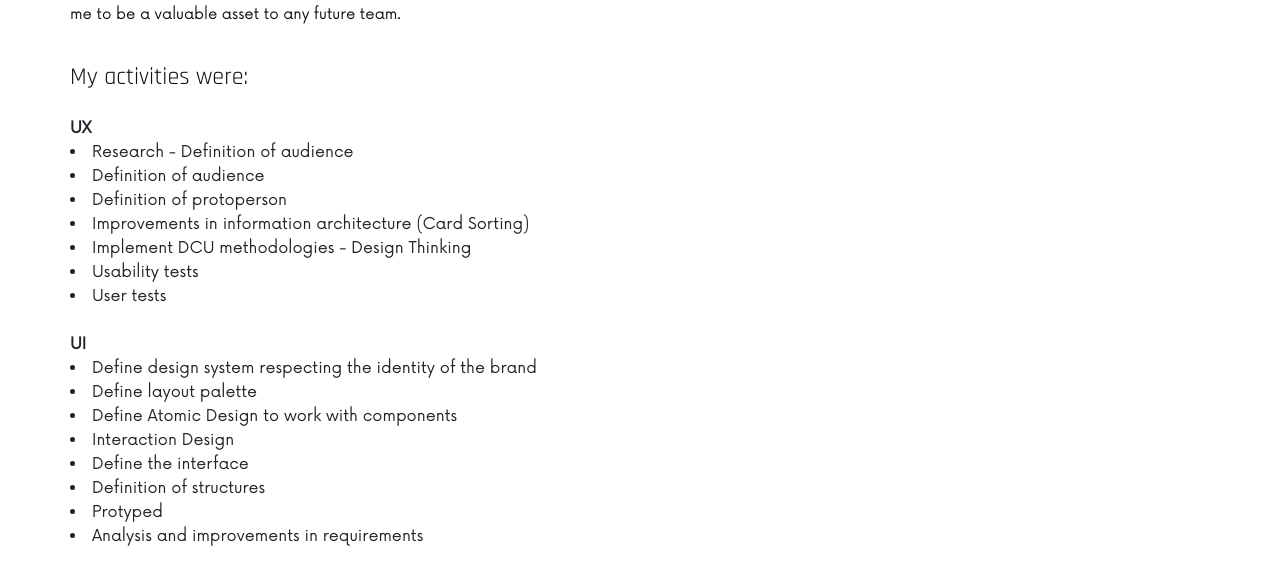
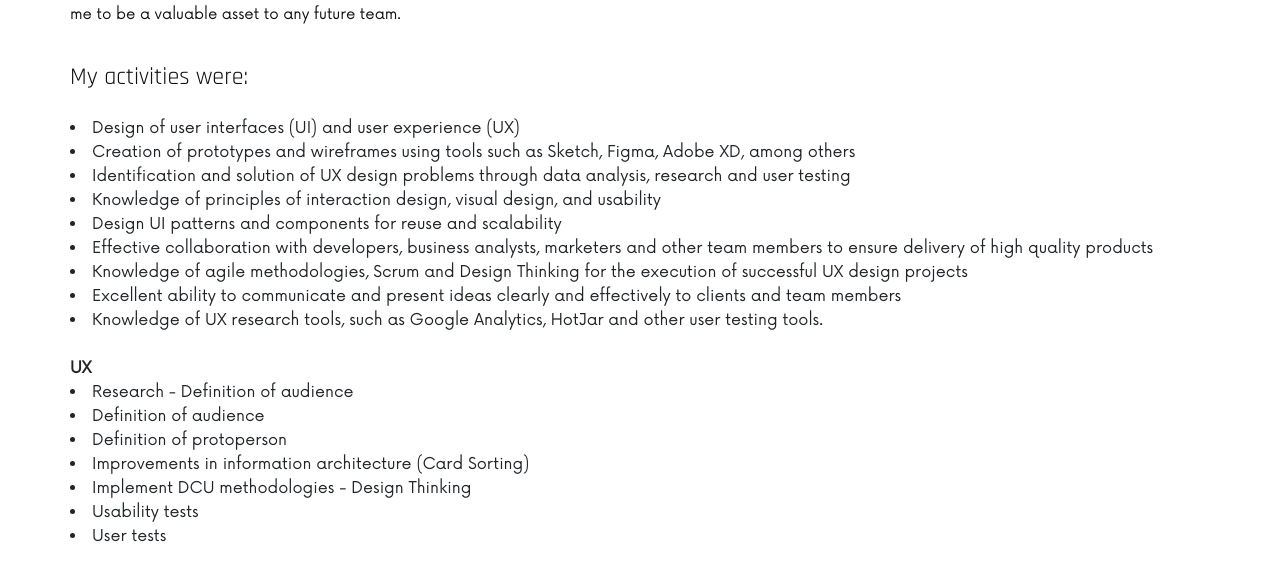
Before and after one commit to JahazielMartinez/JDMLOFICIAL, a plain HTML site: page experience.html in a window 1280 px wide. Shown: the part 965-1536 px from the top of the page. Drawn offline with Linux system fonts and the light colour scheme.

Commit message:
Actualizando experiencia

```diff
--- a/experience.html
+++ b/experience.html
@@ -132,6 +132,16 @@
 
                             <h4>My activities were:</h4> <br>
 
+                            <li>Design of user interfaces (UI) and user experience (UX)</li>
+                            <li>Creation of prototypes and wireframes using tools such as Sketch, Figma, Adobe XD, among others</li>
+                            <li>Identification and solution of UX design problems through data analysis, research and user testing</li>
+                            <li>Knowledge of principles of interaction design, visual design, and usability</li>
+                            <li>Design UI patterns and components for reuse and scalability</li>
+                            <li>Effective collaboration with developers, business analysts, marketers and other team members to ensure delivery of high quality products</li>
+                            <li>Knowledge of agile methodologies, Scrum and Design Thinking for the execution of successful UX design projects</li>
+                            <li>Excellent ability to communicate and present ideas clearly and effectively to clients and team members</li>
+                            <li>Knowledge of UX research tools, such as Google Analytics, HotJar and other user testing tools.</li>
+                            <br>
                             <b>UX</b>
                             <li> Research - Definition of audience</li>
                             <li> Definition of audience</li>
```
